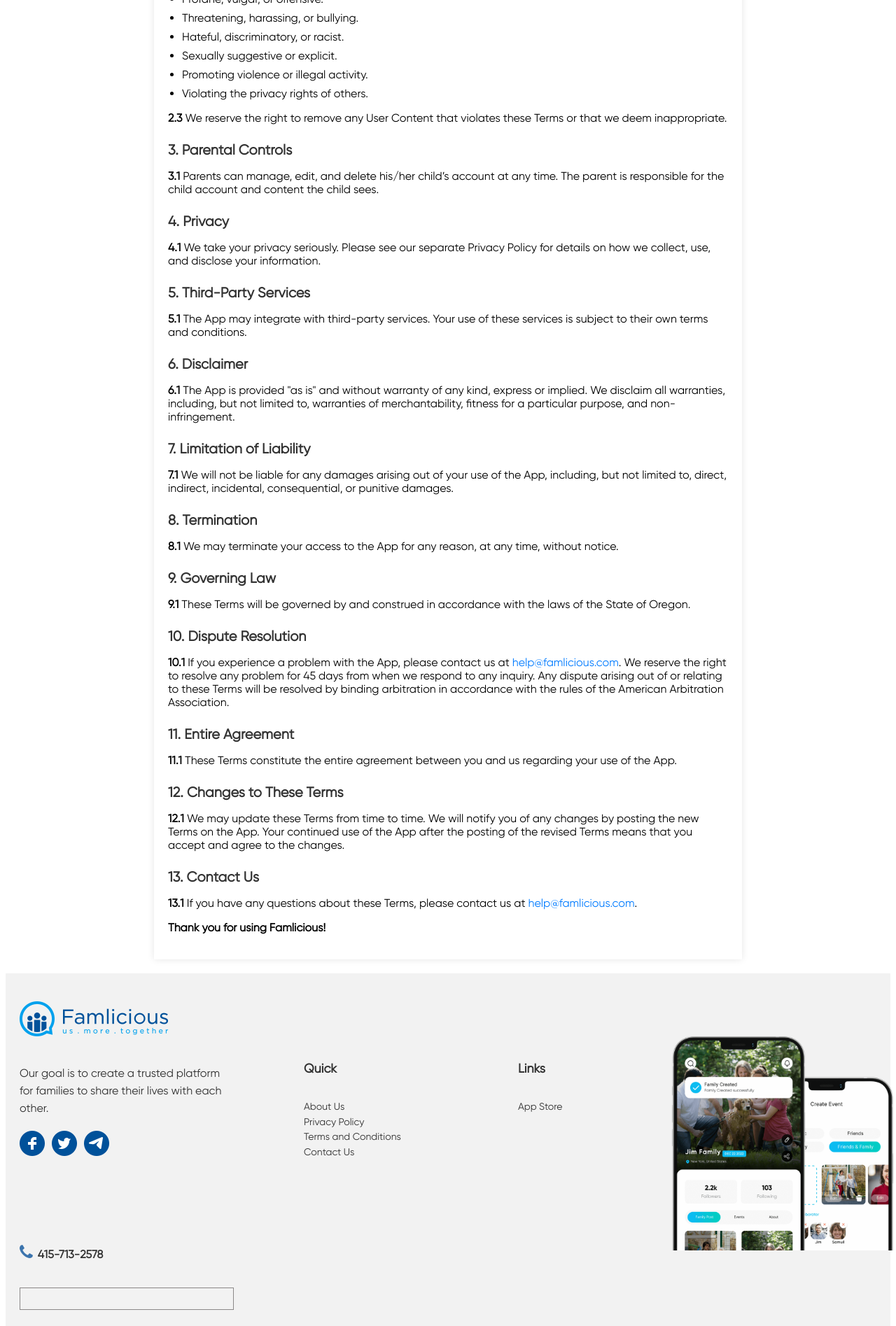
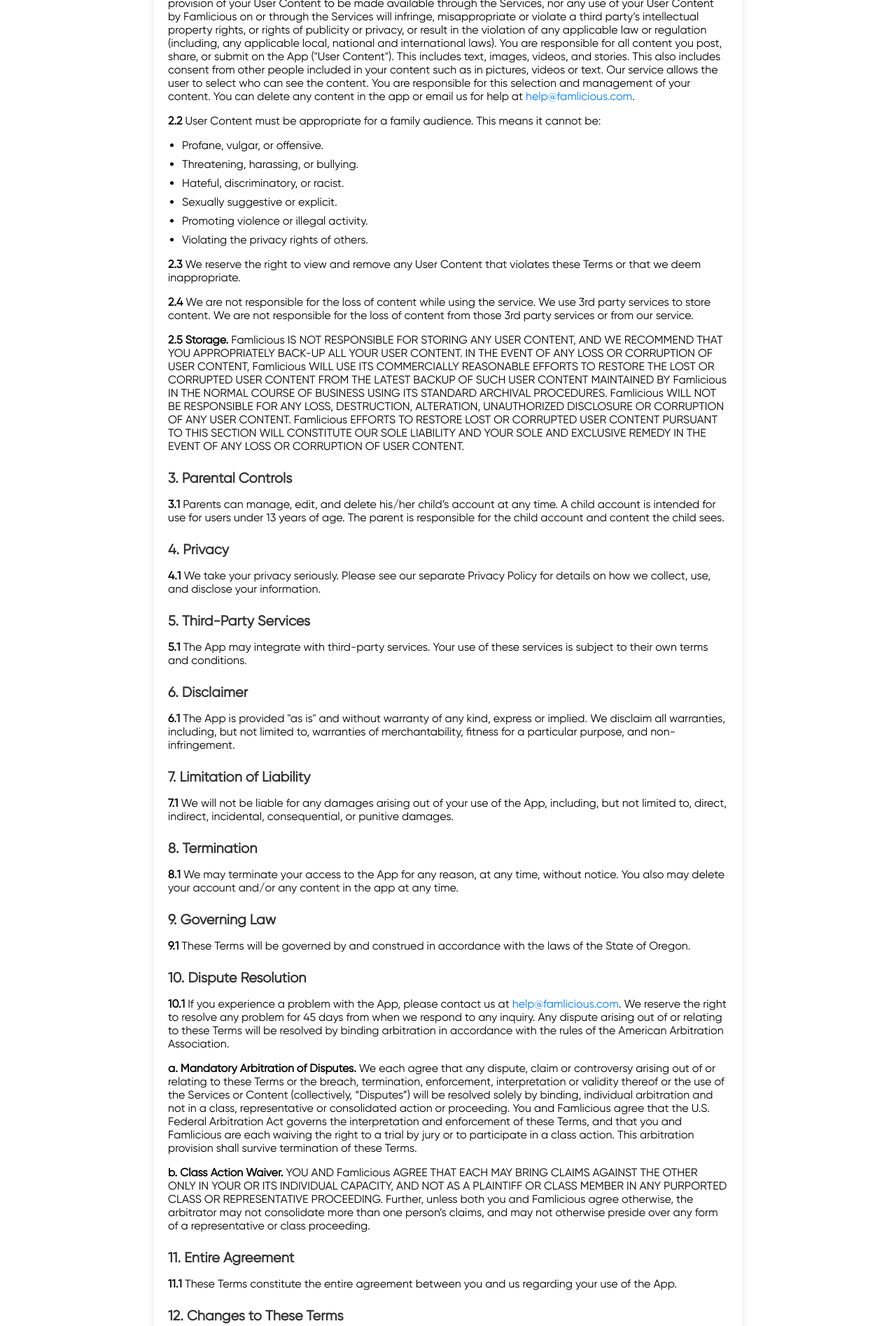
Before and after one commit to abdullah-shaukat-brainx/famlicious-home-react, a React (Vite) app in the folder Frontend/Famlicious Home/: page /terms-and-conditions in a window 1280 px wide. Shown: the part 700-2595 px from the top of the page at 70% size. Built offline with nearby package versions, Linux system fonts and the light colour scheme.

Commit message:
terms and conditions updated

```diff
--- a/Frontend/Famlicious Home/src/Layout/TermsAndConditions/TermsAndConditions.jsx
+++ b/Frontend/Famlicious Home/src/Layout/TermsAndConditions/TermsAndConditions.jsx
@@ -43,9 +43,28 @@
 
         <h3>2. Content</h3>
         <p>
-          <strong>2.1</strong> You are responsible for all content you post,
+          <strong>2.1 Your Responsibility for User Content.</strong> You are
+          solely responsible for all your User Content. You represent and
+          warrant that: (i) you own all your User Content or you have all rights
+          that are necessary to grant us the license rights in your User Content
+          under these Terms; (ii) you have obtained all consents and permissions
+          from all Authorized Users and others, for your collection of the User
+          Content contributed by them, and transmission and use thereof to
+          Famlicious as contemplated herein; and (iii) neither your User
+          Content, nor your use and provision of your User Content to be made
+          available through the Services, nor any use of your User Content by
+          Famlicious on or through the Services will infringe, misappropriate or
+          violate a third party’s intellectual property rights, or rights of
+          publicity or privacy, or result in the violation of any applicable law
+          or regulation (including, any applicable local, national and
+          international laws). You are responsible for all content you post,
           share, or submit on the App ("User Content"). This includes text,
-          images, videos, and stories.
+          images, videos, and stories. This also includes consent from other
+          people included in your content such as in pictures, videos or text.
+          Our service allows the user to select who can see the content. You are
+          responsible for this selection and management of your content. You can
+          delete any content in the app or email us for help at{" "}
+          <Link to="mailto:help@famlicious.com">help@famlicious.com</Link>.
         </p>
         <p>
           <strong>2.2</strong> User Content must be appropriate for a family
@@ -60,14 +79,35 @@
           </ul>
         </p>
         <p>
-          <strong>2.3</strong> We reserve the right to remove any User Content
-          that violates these Terms or that we deem inappropriate.
+          <strong>2.3</strong> We reserve the right to view and remove any User
+          Content that violates these Terms or that we deem inappropriate.
+        </p>
+        <p>
+          <strong>2.4</strong> We are not responsible for the loss of content
+          while using the service. We use 3rd party services to store content.
+          We are not responsible for the loss of content from those 3rd party
+          services or from our service.
+        </p>
+        <p>
+          <strong>2.5 Storage.</strong> Famlicious IS NOT RESPONSIBLE FOR
+          STORING ANY USER CONTENT, AND WE RECOMMEND THAT YOU APPROPRIATELY
+          BACK-UP ALL YOUR USER CONTENT. IN THE EVENT OF ANY LOSS OR CORRUPTION
+          OF USER CONTENT, Famlicious WILL USE ITS COMMERCIALLY REASONABLE
+          EFFORTS TO RESTORE THE LOST OR CORRUPTED USER CONTENT FROM THE LATEST
+          BACKUP OF SUCH USER CONTENT MAINTAINED BY Famlicious IN THE NORMAL
+          COURSE OF BUSINESS USING ITS STANDARD ARCHIVAL PROCEDURES. Famlicious
+          WILL NOT BE RESPONSIBLE FOR ANY LOSS, DESTRUCTION, ALTERATION,
+          UNAUTHORIZED DISCLOSURE OR CORRUPTION OF ANY USER CONTENT. Famlicious
+          EFFORTS TO RESTORE LOST OR CORRUPTED USER CONTENT PURSUANT TO THIS
+          SECTION WILL CONSTITUTE OUR SOLE LIABILITY AND YOUR SOLE AND EXCLUSIVE
+          REMEDY IN THE EVENT OF ANY LOSS OR CORRUPTION OF USER CONTENT.
         </p>
 
         <h3>3. Parental Controls</h3>
         <p>
           <strong>3.1</strong> Parents can manage, edit, and delete his/her
-          child’s account at any time. The parent is responsible for the child
+          child’s account at any time. A child account is intended for use for
+          users under 13 years of age. The parent is responsible for the child
           account and content the child sees.
         </p>
 
@@ -103,7 +143,8 @@
         <h3>8. Termination</h3>
         <p>
           <strong>8.1</strong> We may terminate your access to the App for any
-          reason, at any time, without notice.
+          reason, at any time, without notice. You also may delete your account
+          and/or any content in the app at any time.
         </p>
 
         <h3>9. Governing Law</h3>
@@ -122,28 +163,49 @@
           these Terms will be resolved by binding arbitration in accordance with
           the rules of the American Arbitration Association.
         </p>
+        <p>
+          <strong>a. Mandatory Arbitration of Disputes.</strong> We each agree
+          that any dispute, claim or controversy arising out of or relating to
+          these Terms or the breach, termination, enforcement, interpretation or
+          validity thereof or the use of the Services or Content (collectively,
+          “Disputes”) will be resolved solely by binding, individual arbitration
+          and not in a class, representative or consolidated action or
+          proceeding. You and Famlicious agree that the U.S. Federal Arbitration
+          Act governs the interpretation and enforcement of these Terms, and
+          that you and Famlicious are each waiving the right to a trial by jury
+          or to participate in a class action. This arbitration provision shall
+          survive termination of these Terms.
+        </p>
+        <p>
+          <strong>b. Class Action Waiver.</strong> YOU AND Famlicious AGREE THAT
+          EACH MAY BRING CLAIMS AGAINST THE OTHER ONLY IN YOUR OR ITS INDIVIDUAL
+          CAPACITY, AND NOT AS A PLAINTIFF OR CLASS MEMBER IN ANY PURPORTED
+          CLASS OR REPRESENTATIVE PROCEEDING. Further, unless both you and
+          Famlicious agree otherwise, the arbitrator may not consolidate more
+          than one person’s claims, and may not otherwise preside over any form
+          of a representative or class proceeding.
+        </p>
 
         <h3>11. Entire Agreement</h3>
         <p>
-          <strong>11.1</strong> These Terms constitute the entire agreement
+          <strong>11.1 </strong>These Terms constitute the entire agreement
           between you and us regarding your use of the App.
         </p>
 
         <h3>12. Changes to These Terms</h3>
         <p>
-          <strong>12.1</strong> We may update these Terms from time to time. We
-          will notify you of any changes by posting the new Terms on the App.
-          Your continued use of the App after the posting of the revised Terms
-          means that you accept and agree to the changes.
+          <strong>12.1</strong> We reserve the right to update these Terms at
+          any time. Changes will be effective when posted in the App. Your
+          continued use of the App after changes are posted constitutes your
+          acceptance of the updated Terms.
         </p>
 
         <h3>13. Contact Us</h3>
         <p>
-          <strong>13.1</strong> If you have any questions about these Terms,
-          please contact us at
-          <Link to="mailto:help@famlicious.com"> help@famlicious.com</Link>.
+          <strong>13.1</strong> If you have any questions or concerns about
+          these Terms, please contact us at{" "}
+          <Link to="mailto:help@famlicious.com">help@famlicious.com</Link>.
         </p>
-
         <p>
           <strong>Thank you for using Famlicious!</strong>
         </p>
```
